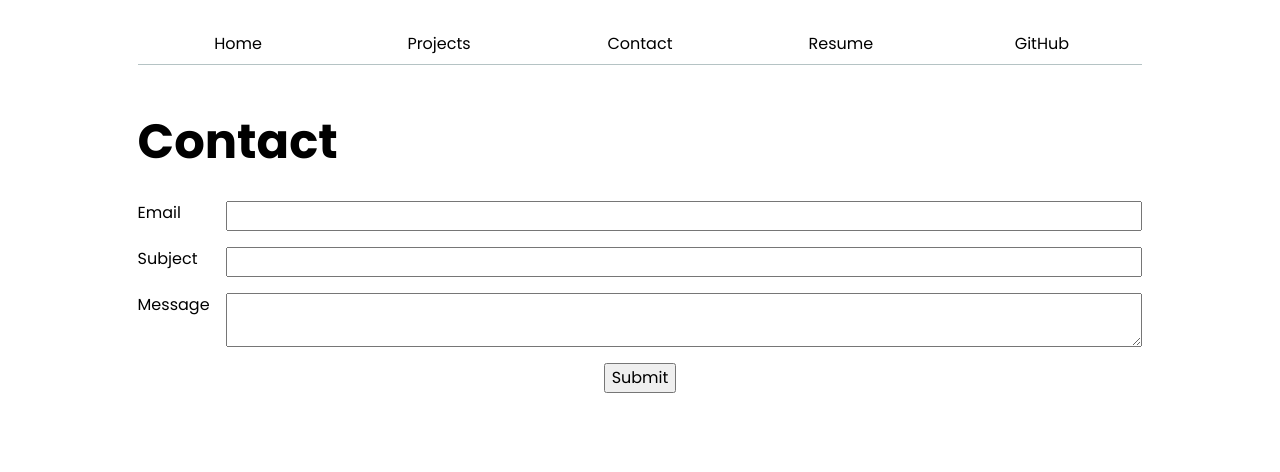
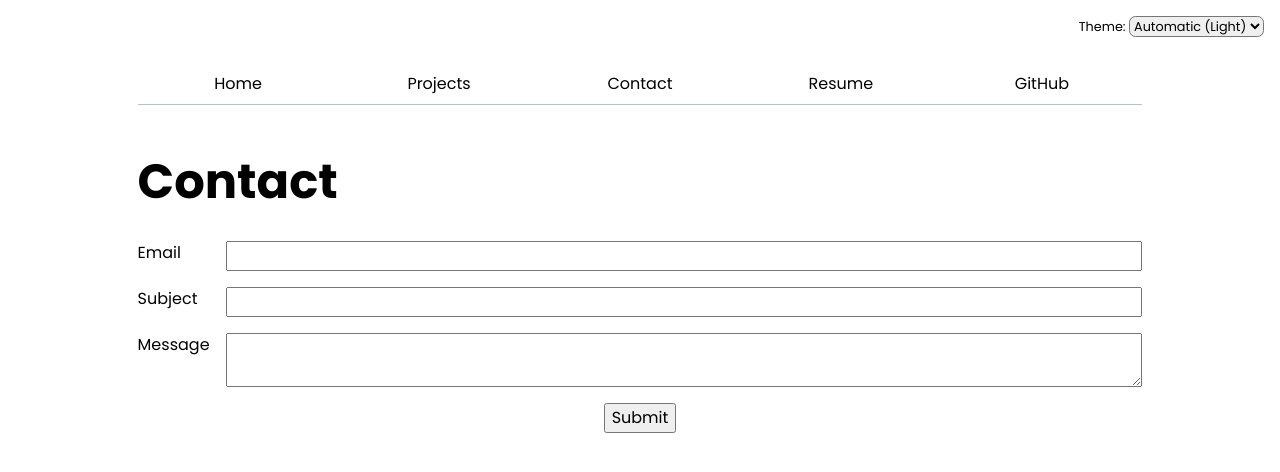
Before and after one commit to sop-xie/portfolio, a plain HTML site: page contact/index.html in a window 1280 px wide. Drawn offline with Linux system fonts and the light colour scheme.

Commit message:
added dropdown menu for theme

```diff
--- a/global.js
+++ b/global.js
@@ -50,3 +50,19 @@ for (let p of pages) {
 
   nav.append(a);
 }
+
+// Is the OS currently in dark mode? (same media query CSS uses)
+let isDark = matchMedia('(prefers-color-scheme: dark)').matches;
+
+document.body.insertAdjacentHTML(
+  'afterbegin',
+  `
+  <label class="color-scheme">
+    Theme:
+    <select>
+      <option value="light dark">Automatic (${isDark ? 'Dark' : 'Light'})</option>
+      <option value="light">Light</option>
+      <option value="dark">Dark</option>
+    </select>
+  </label>`,
+);
--- a/style.css
+++ b/style.css
@@ -8,6 +8,8 @@ body {
   margin-inline: auto;
   /* Keep text from touching the window edges on narrow screens */
   padding: 1em;
+  /* Extra room at the top so the nav sits below the theme switcher */
+  padding-top: 3.5em;
 }
 
 :root {
@@ -66,7 +68,8 @@ nav a:hover {
 
 input,
 textarea,
-button {
+button,
+select {
   /* Form controls don't inherit the page font by default; make them match */
   font: inherit;
 }
@@ -264,3 +267,19 @@ h6 {
   /* Mixed with the page background (canvas) so it works in light and dark mode */
   background-color: color-mix(in oklch, var(--color-accent), canvas 85%);
 }
+
+/* ---------- Theme switcher ---------- */
+
+.color-scheme {
+  /* Take it out of the page flow and pin it to the top-right corner of the window */
+  position: absolute;
+  top: 1rem;
+  right: 1rem;
+  /* Smaller, so it doesn't compete with the nav */
+  font-size: 80%;
+}
+
+.color-scheme select {
+  /* Softer, rounder corners on the dropdown */
+  border-radius: 0.5em;
+}
```
